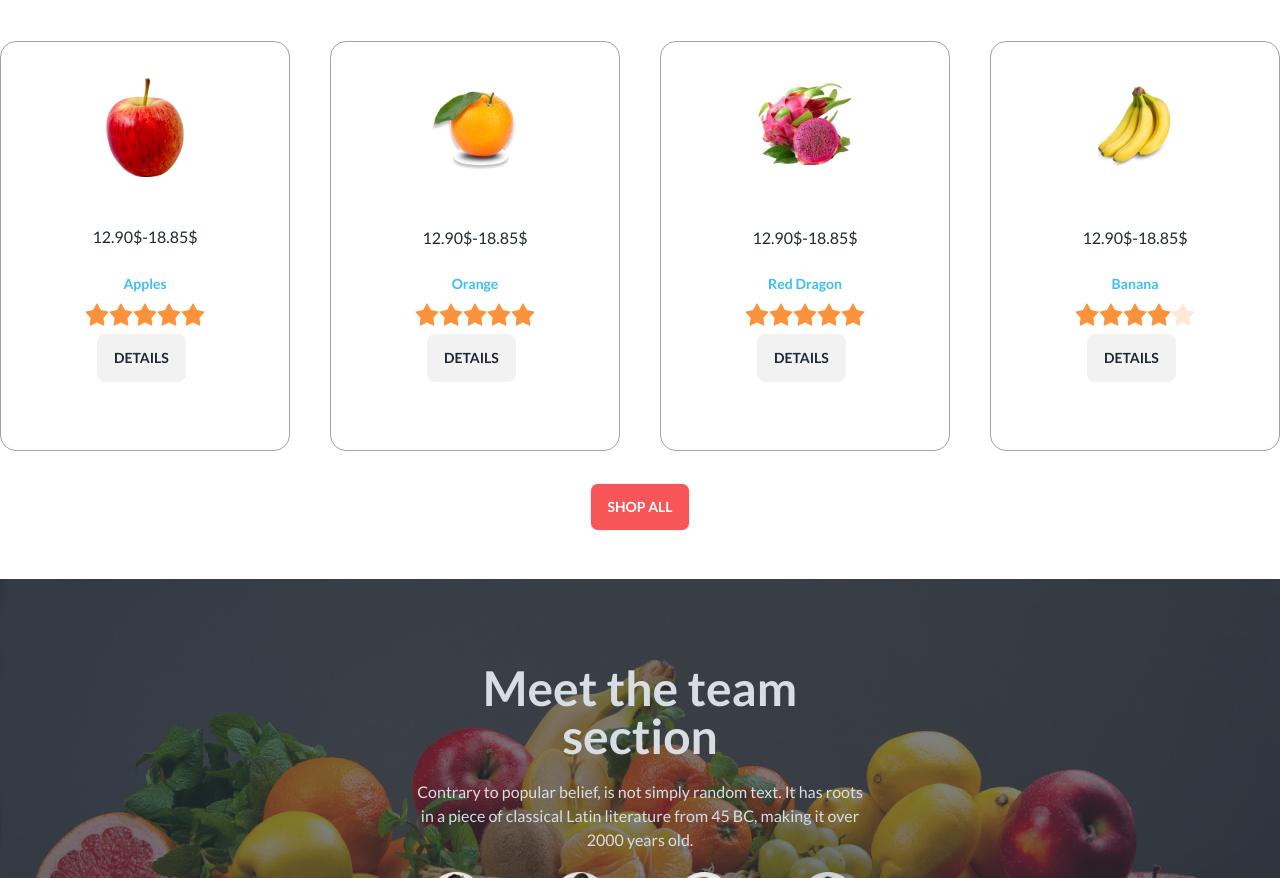
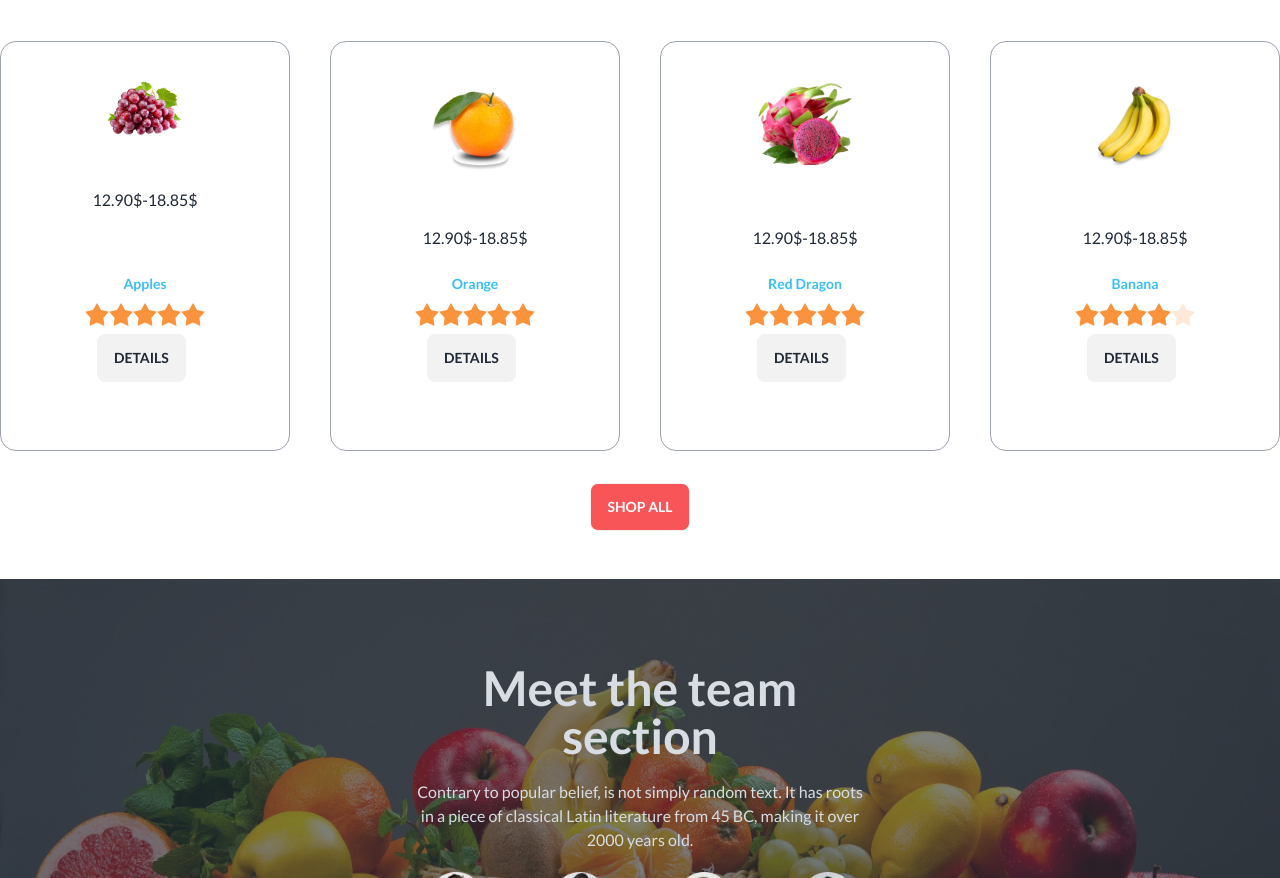
Before and after one commit to toky-tahmid/fruit-burst-project, a plain HTML site: page index.html in a window 1280 px wide. Shown: the part 1237-2115 px from the top of the page. Drawn offline with nearby package versions, Linux system fonts and the light colour scheme; files whose address does not match are found by name.

Commit message:
photo edited

```diff
--- a/index.html
+++ b/index.html
@@ -213,7 +213,7 @@
             <div class="mt-11 grid gap-10 grid-cols-1 md:grid-cols-2 lg:grid-cols-4">
                 <!-- first review -->
                 <div class="card bg-base-100 p-9 border border-gray-400">
-                    <figure><img class="w-20" src="/images/fruit6.png" alt="" /></figure>
+                    <figure><img class="w-20" src="images/fruit1.png" alt="" /></figure>
                     <div class="card-body">
                         <p class="text-center mt-4">12.90$-18.85$</p>
                         <div class="text-center space-y-4 mt-4">
```
